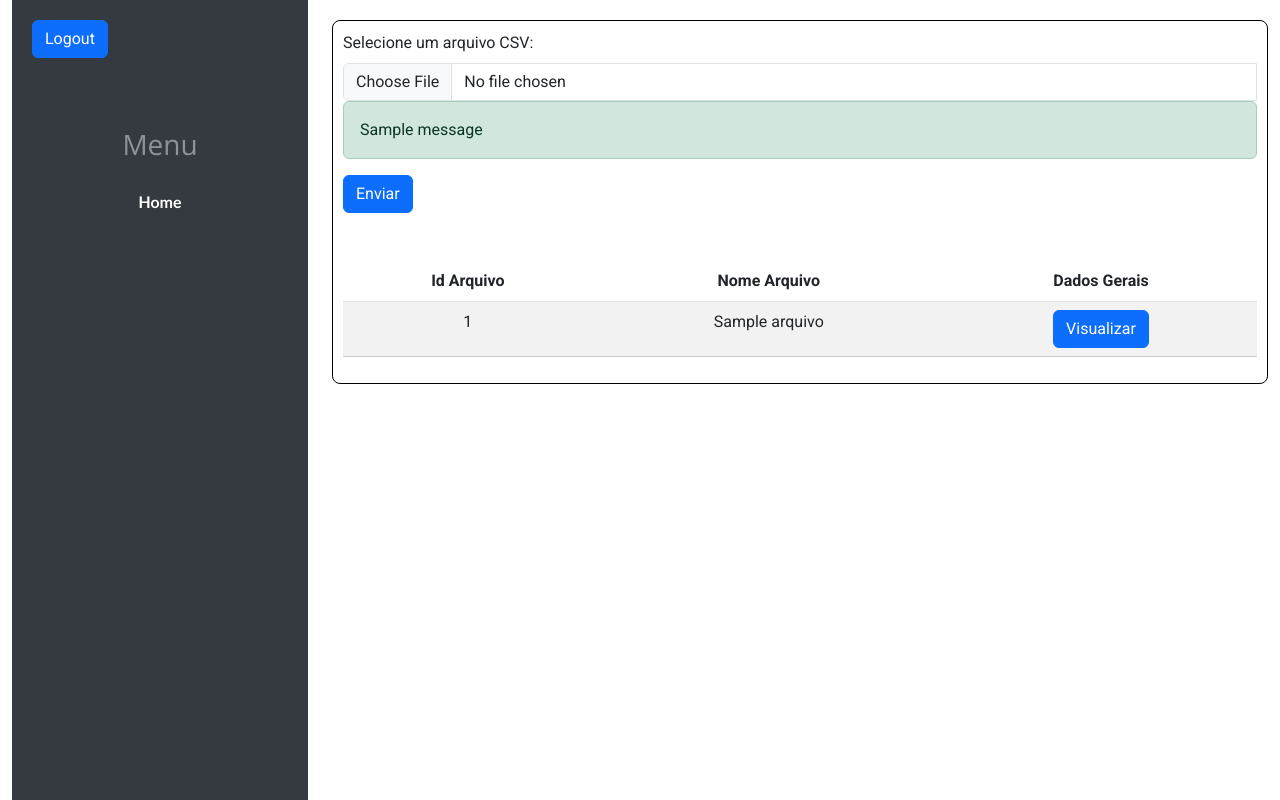
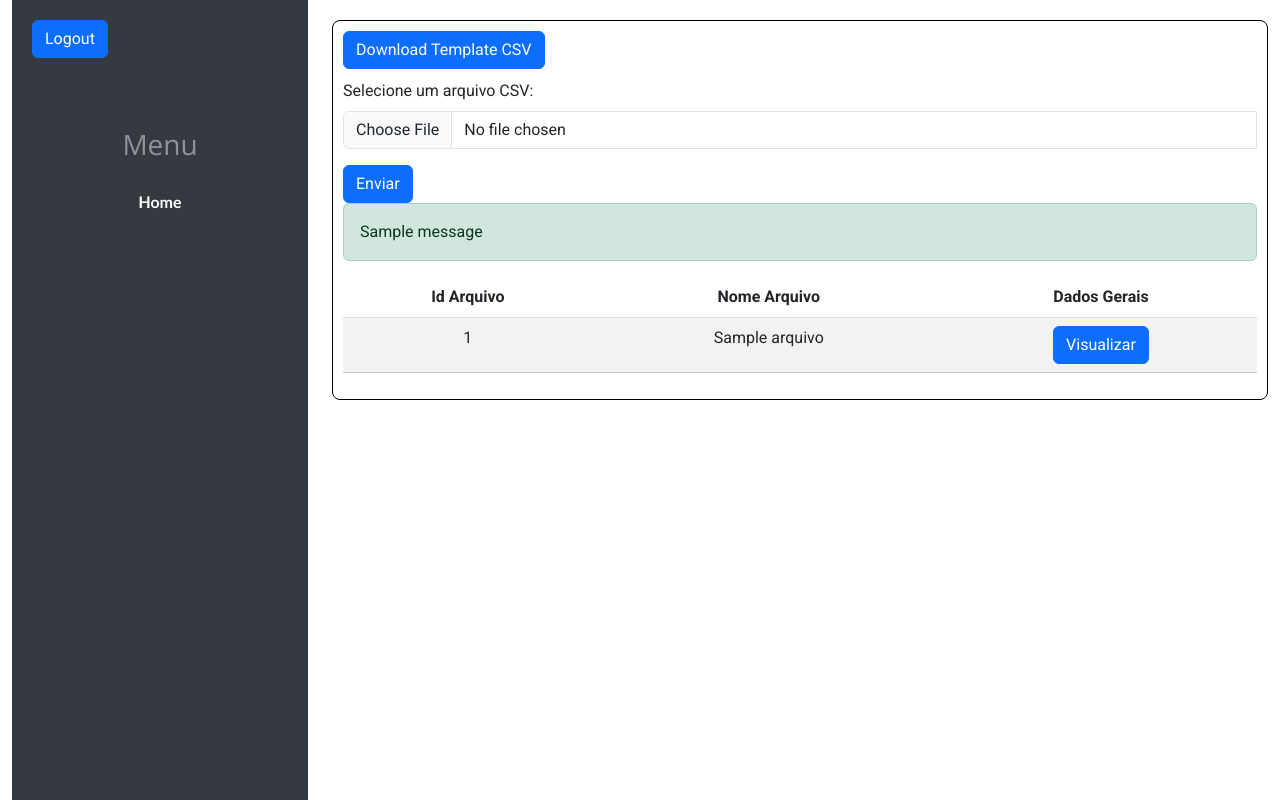
Before and after one commit to AlineSotte/tcc_ufjf_fllask, a Flask app: page /list/1 in a window 1280 px wide. Run offline with Flask 3, Linux system fonts and the light colour scheme; tables that the repository leaves empty hold one stand-in row (values such as "Sample post"); one stand-in notice (Sample message) is shown; some libraries are stand-ins or nearby versions.

Commit message:
Dowload template

```diff
--- a/analise.py
+++ b/analise.py
@@ -115,5 +115,5 @@ class Analise:
         return arq.id
 
     def listar_cinco_arquivos(self, id_usuario):
-        arquivos = Arquivo.query.filter_by(usuario_id=id_usuario).order_by(Arquivo.id.desc()).limit(5).all()
+        arquivos = Arquivo.query.filter_by(usuario_id=id_usuario).filter(Arquivo.nome_arquivo != 'template_analise_2023_05_07_20_53_40').order_by(Arquivo.id.desc()).limit(5).all()
         return arquivos
--- a/app.py
+++ b/app.py
@@ -1,4 +1,4 @@
-from flask import Flask, render_template,redirect, url_for,request,session, flash,send_file
+from flask import Flask, render_template,redirect, url_for,request,session, flash, make_response
 from werkzeug.utils import secure_filename
 from models import db, Usuario, Arquivo
 from datetime import datetime
@@ -48,10 +48,17 @@ def logout():
 
 ## download arquivo e gravar no banco de dados
 ## Listar 5 arquivos descending
-@app.route('/csv/<int:id_usuario>', methods=['GET', 'POST'])
 @app.route('/list/<int:id_usuario>', methods=['GET', 'POST'])
 def csv_list(id_usuario):
+
     arquivos = instancia.listar_cinco_arquivos(id_usuario)
+
+    if request.method == 'POST' and request.form.get('download_template') == 'true':
+        template = Arquivo.query.filter_by(nome_arquivo='template_analise_2023_05_07_21_46_37.csv').first()
+        response = make_response(template.arquivo_csv)
+        response.headers['Content-Disposition'] = 'attachment; filename=template_analise.csv'
+        response.headers['Content-Type'] = 'text/csv'
+        return response
 
     if request.method == 'POST':
         arquivo = request.files.get('arquivo_csv')
@@ -64,7 +71,7 @@ def csv_list(id_usuario):
         arquivo_bytes = arquivo.read()
         agora = datetime.now().strftime("%Y_%m_%d_%H_%M_%S")
         arquivo_csv = arquivo.filename.split('.')[0] + '_'
-        nome_arq = secure_filename(f"{arquivo_csv}{agora}")
+        nome_arq = secure_filename(f"{arquivo_csv}{agora}.csv")
         if Arquivo.query.filter_by(nome_arquivo=nome_arq).first():
             flash('Este arquivo já foi enviado', 'error')
             return redirect(request.url)
@@ -79,12 +86,10 @@ def csv_list(id_usuario):
 # paginação e download do arquivo
 @app.route('/dashboard/<int:id_usuario>/<int:id>', methods=['GET'])
 def dashboard(id_usuario, id):
-    #verifica se o arquivo está vazio
     df = instancia.ler_ultimo_arquivo(id)
-
     if df.empty:
         flash('O arquivo CSV está vazio', 'error')
-        return redirect(url_for('csv', id_usuario=id_usuario))
+        return redirect(url_for('csv_list', id_usuario=id_usuario))
     page = request.args.get('page', default=1, type=int)
     per_page = 5
     start_idx = (page - 1) * per_page
--- a/templates/csv.html
+++ b/templates/csv.html
@@ -2,7 +2,12 @@
 
    {% block content %}
          <div class="main">
-           <form action="{{ url_for('csv_list', id_usuario=id_usuario) }}" method="POST" enctype="multipart/form-data" class="needs-validation" novalidate>
+          <div>
+            <form action="{{ url_for('csv_list', id_usuario=id_usuario) }}" id="btn-dados" method="POST">
+              <input type="hidden" name="download_template" value="true">
+              <button type="submit" class="btn btn-primary">Download Template CSV</button>
+            </form>
+          <form action="{{ url_for('csv_list', id_usuario=id_usuario) }}" method="POST" enctype="multipart/form-data" class="needs-validation" novalidate>
              <div class="mb-3">
                <label for="arquivo_csv" class="form-label">Selecione um arquivo CSV:</label>
                <div class="input-group">
@@ -11,7 +16,10 @@
                    Por favor selecione um arquivo CSV válido.
                  </div>
                </div>
-               {% with messages = get_flashed_messages(with_categories=true) %}
+             </div>
+             <button type="submit" class="btn btn-primary">Enviar</button>
+           </form>
+           {% with messages = get_flashed_messages(with_categories=true) %}
                {% if messages %}
                {% for category, message in messages %}
                <div class="alert alert-{{ category }}">
@@ -20,11 +28,6 @@
                {% endfor %}
                {% endif %}
                {% endwith %}
-             </div>
-             <button type="submit" class="btn btn-primary">Enviar</button>
-           </form>
-           <br>
-           <br>
             <div>
               <table class="table table-striped">
                 <thead>
```
Also changed, not shown: templates/download_arquivo.html (added, +9 -0 lines).
